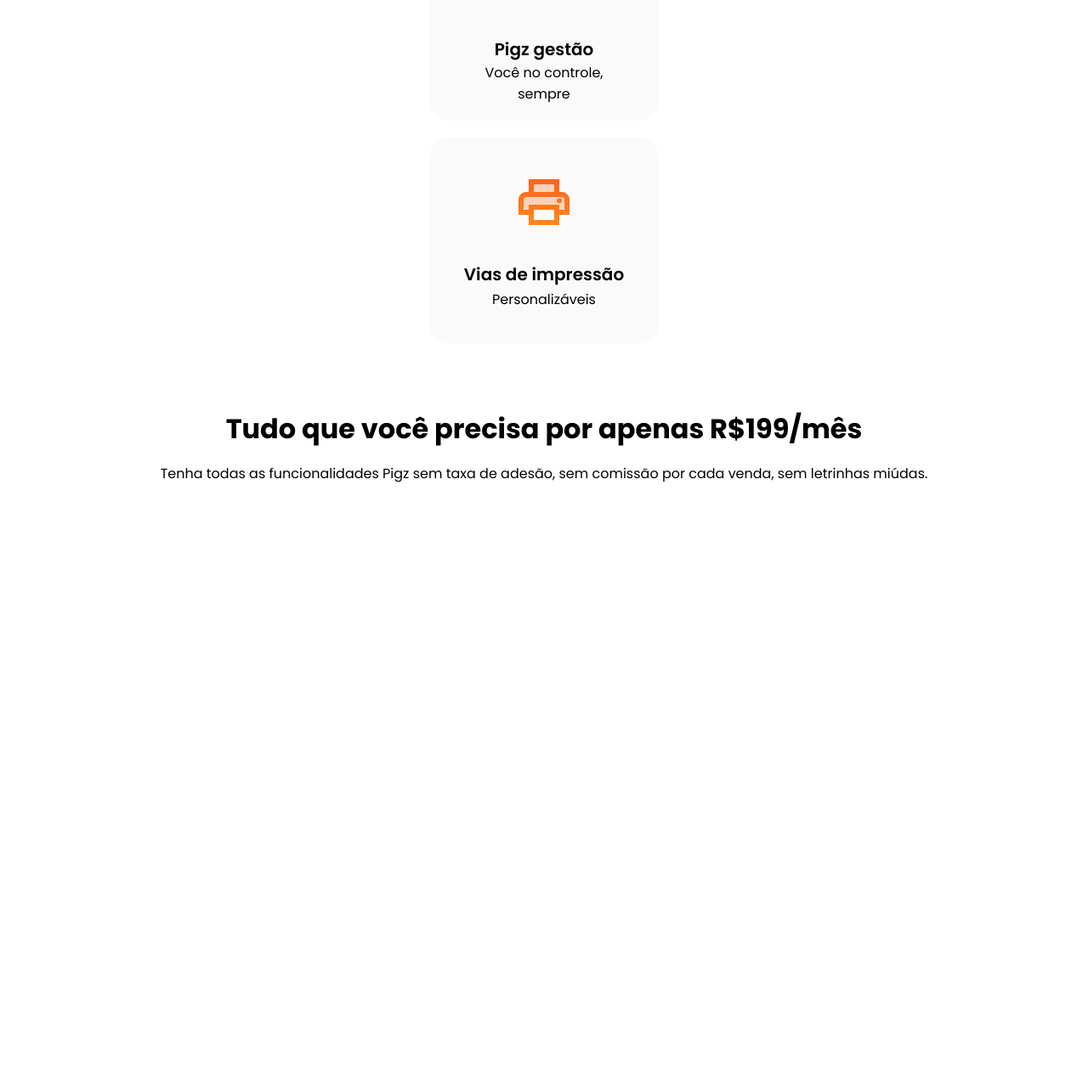
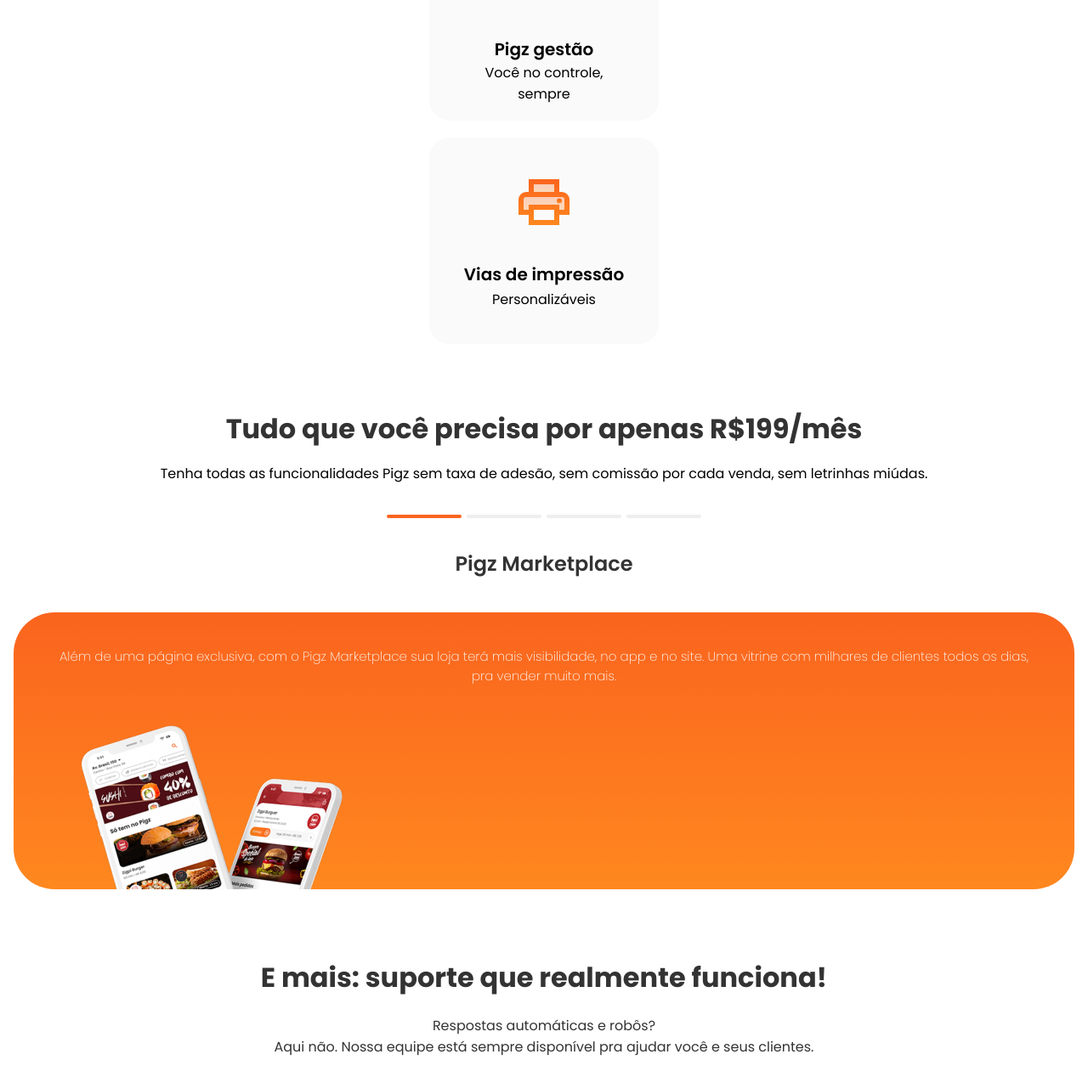
Before and after one commit to Adrianodbs/desafio-tecnico-09-06, a React (Vite) app: page / in a window 1280 px wide. Shown: the part 1872-3153 px from the top of the page at 85% size. Before the commit the page ends 2442 px from the top, so only its background shows below. Built offline with nearby package versions, Linux system fonts and the light colour scheme.

Commit message:
inicio de section de infos

```diff
--- a/index.html
+++ b/index.html
@@ -9,7 +9,7 @@
     <link rel="preconnect" href="https://fonts.googleapis.com" />
     <link rel="preconnect" href="https://fonts.gstatic.com" crossorigin />
     <link
-      href="https://fonts.googleapis.com/css2?family=Poppins:wght@300;400;500;600;700&display=swap"
+      href="https://fonts.googleapis.com/css2?family=Poppins:wght@200;300;400;500;600;700&display=swap"
       rel="stylesheet"
     />
   </head>
--- a/src/App.jsx
+++ b/src/App.jsx
@@ -1,5 +1,6 @@
 import Header from './components/Header'
 import FirstSection from './pages/FirstSection'
+import InfoContainer from './pages/InfoContainer'
 import SecondSection from './pages/SecondSection'
 
 function App() {
@@ -8,6 +9,7 @@
       <Header />
       <FirstSection />
       <SecondSection />
+      <InfoContainer />
     </div>
   )
 }
--- /dev/null
+++ b/src/pages/InfoContainer/index.jsx
@@ -0,0 +1,27 @@
+import * as C from './style'
+
+import phones from '../../assets/phones.png'
+
+function InfoContainer() {
+  return (
+    <C.Container>
+      <h5>Pigz Marketplace</h5>
+      <C.Info>
+        <p>
+          Além de uma página exclusiva, com o Pigz Marketplace sua loja terá
+          mais visibilidade, no app e no site. Uma vitrine com milhares de
+          clientes todos os dias, pra vender muito mais.
+        </p>
+        <img src={phones} alt="Celulares" />
+      </C.Info>
+      <h2>E mais: suporte que realmente funciona!</h2>
+      <span>
+        Respostas automáticas e robôs?
+        <br /> Aqui não. Nossa equipe está sempre disponível pra ajudar você e
+        seus clientes.{' '}
+      </span>
+    </C.Container>
+  )
+}
+
+export default InfoContainer
--- /dev/null
+++ b/src/pages/InfoContainer/style.js
@@ -0,0 +1,56 @@
+import { styled } from 'styled-components'
+
+export const Container = styled.section`
+  display: flex;
+  flex-direction: column;
+  justify-content: center;
+  align-items: center;
+  margin: 0 16px;
+
+  h5 {
+    font-weight: 600;
+    font-size: 24px;
+    color: #333333;
+    text-align: center;
+    margin-bottom: 40px;
+  }
+
+  h2 {
+    color: #333333;
+    text-align: center;
+    font-size: 32px;
+    font-weight: bold;
+  }
+
+  span {
+    margin: 20px 64px 40px;
+    text-align: center;
+    color: #333333;
+    font-size: 16px;
+    font-weight: 400;
+  }
+`
+
+export const Info = styled.div`
+  width: 100%;
+  display: flex;
+  flex-direction: column;
+  justify-content: space-between;
+  background: linear-gradient(to bottom, #fa641e, #ff881f);
+  border-radius: 48px;
+  margin-bottom: 80px;
+
+  p {
+    margin: 40px;
+    color: #ffffff;
+    font-size: 15px;
+    text-align: center;
+    font-weight: 200;
+  }
+
+  img {
+    margin: 0 40px;
+    height: 200px;
+    width: 382px;
+  }
+`
--- a/src/pages/SecondSection/index.jsx
+++ b/src/pages/SecondSection/index.jsx
@@ -40,6 +40,12 @@
         Tenha todas as funcionalidades Pigz sem taxa de adesão, sem comissão por
         cada venda, sem letrinhas miúdas.
       </span>
+      <div className="lines">
+        <div className="line active"></div>
+        <div className="line"></div>
+        <div className="line"></div>
+        <div className="line"></div>
+      </div>
     </C.Container>
   )
 }
--- a/src/pages/SecondSection/style.js
+++ b/src/pages/SecondSection/style.js
@@ -31,6 +31,7 @@
     text-align: center;
     line-height: 40px;
     margin-bottom: 20px;
+    color: #333333;
   }
 
   .cards {
@@ -50,4 +51,23 @@
     text-align: center;
     padding: 0 60px;
   }
+
+  .lines {
+    display: flex;
+    justify-content: center;
+    align-items: center;
+    gap: 6px;
+    padding: 36px 16px;
+  }
+
+  .line {
+    background-color: #eeeeee;
+    width: 88px;
+    height: 4px;
+    border-radius: 4px;
+  }
+
+  .line.active {
+    background-color: #fa641e;
+  }
 `
```
Also changed, not shown: src/assets/phones.png (added).
